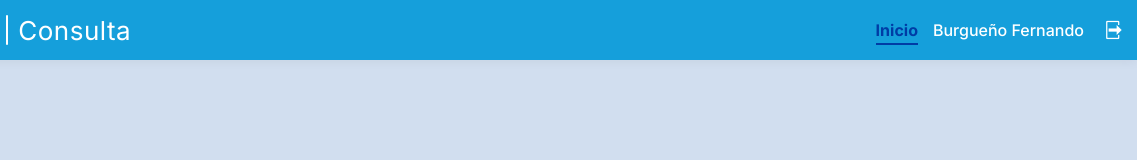
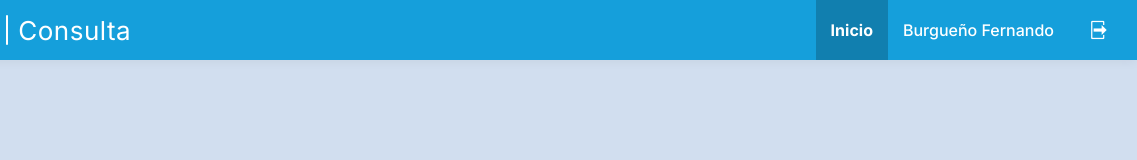
Before and after one commit to danielzu22/Hcea, a website: page src/_header.html in a window 1280 px wide. Shown: the full height of the page, 143-1280 px from the left. Drawn offline with nearby package versions, Linux system fonts and the light colour scheme; files that its build step writes are made by us from their sources.

Commit message:
Ajuste visual: links del cabezal ocupan toda la altura, quita subrayado y agrega hover oscuro

```diff
--- a/src/scss/layout/_header.scss
+++ b/src/scss/layout/_header.scss
@@ -62,7 +62,7 @@
     &__nav {
         display: flex;
         align-items: center;
-        gap: var.$gp-l;
+        // gap eliminado porque los links ahora tienen padding lateral
         height: 100%;
 
         // Versión Móvil
@@ -88,49 +88,33 @@
         }
     }
 
-    /* ELEMENT: Link */
     &__link {
+        display: flex;
+        align-items: center;
+        height: 100%; // Ocupa todo el alto del cabezal
         font-family: var.$font-main;
         font-weight: var.$fw-medium;
         color: white;
         font-size: 1.6rem;
         text-decoration: none;
-        padding: 0.5rem 0;
+        padding: 0 1.5rem; // Padding lateral para que no quede apretado
         position: relative;
-        transition: color 0.2s ease;
+        transition: background-color 0.2s ease, color 0.2s ease;
 
         i {
             font-size: 2rem;
         }
 
-        // Subrayado animado al hacer hover
-        &::after {
-            content: '';
-            position: absolute;
-            width: 0;
-            height: 2px;
-            bottom: 0;
-            left: 0;
-            background-color: var.$color-primary;
-            transition: width 0.3s ease;
-        }
-
         &:hover {
-            color: var.$color-primary;
-
-            &::after {
-                width: 100%;
-            }
+            background-color: rgba(0, 0, 0, 0.15); // Fondo un poco más oscurito
+            color: white; // Deja el texto en blanco
         }
 
         /* MODIFIER: Active/Selected Link */
         &--active {
-            color: var.$color-primary;
+            background-color: rgba(0, 0, 0, 0.2); // Más oscuro si está seleccionado
+            color: white;
             font-weight: var.$fw-bold;
-
-            &::after {
-                width: 100%;
-            }
         }
 
         // Estilos de los links en móvil
```
